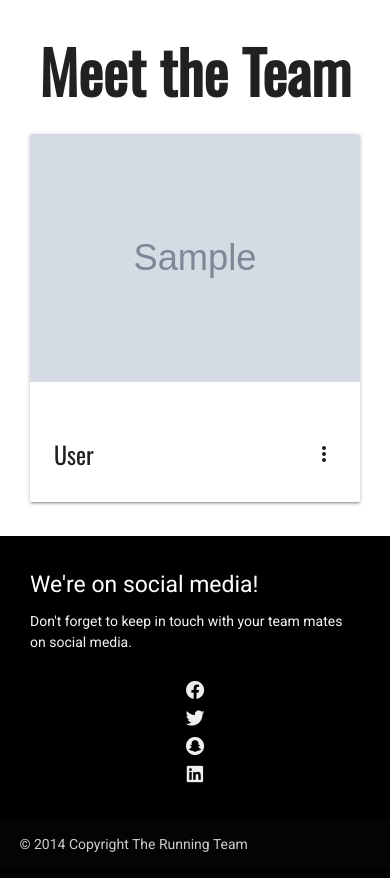
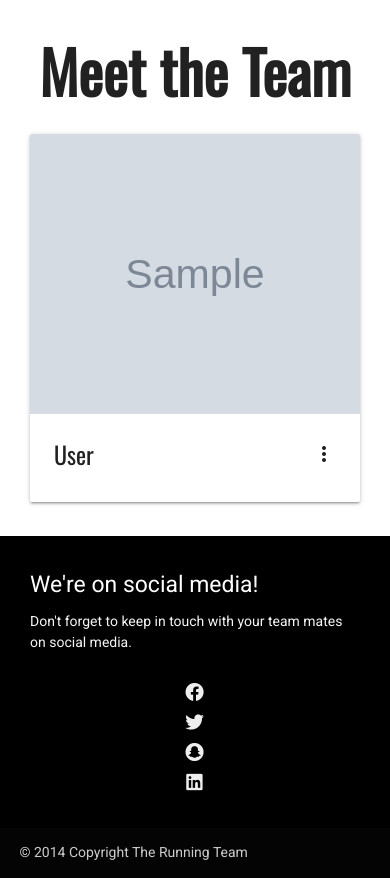
Before and after one commit to Code-Institute-Submissions/the-running-team, a Flask app: page / in a window 390 px wide. Shown: the part 56-934 px from the top of the page. Before the commit the page ends 908 px from the top, so only its background shows below. Run offline with Flask 2, Linux system fonts and the light colour scheme; grey boxes marked "Sample" are stand-in pictures; a database or web service that is not in the repository returns one stand-in record (values such as "Sample title"); some libraries are stand-ins or nearby versions.

Commit message:
Styled flash message. Set images on coards to cover its container.

```diff
--- a/static/css/style.css
+++ b/static/css/style.css
@@ -57,7 +57,8 @@
     background: rgba(255, 255, 255, 0);
 }
 
-nav ul li a {
+nav ul li a,
+ul li a {
     font-family: "Oswald", sans-serif;
     letter-spacing: 1px;
     font-weight: 500;
@@ -84,6 +85,11 @@
 .card-image{
     height: 20rem;
     overflow: hidden;
+}
+
+.card-image img{
+    height: 20rem;
+    object-fit: cover;
 }
 
 .card-reveal h4 {
@@ -116,8 +122,10 @@
     background-color: #90caf9;
 }
 
+
 .flashes h4 {
     line-height: 6rem;
+    border-radius: 3px;
 }
 
 .modal {
@@ -241,6 +249,10 @@
 
 
 @media only screen and (max-width: 993px) {
+    .flashes h4 {
+        font-size: 2rem;
+        line-height: 3rem;
+    }
     .modal {
       width: 80%;
     }
@@ -250,6 +262,9 @@
   }
 
 @media only screen and (max-width: 600px) {
+    .flashes h4 {
+        font-size: 1.2rem;
+    }
     .modal {
       width: 95%;
     }
```
